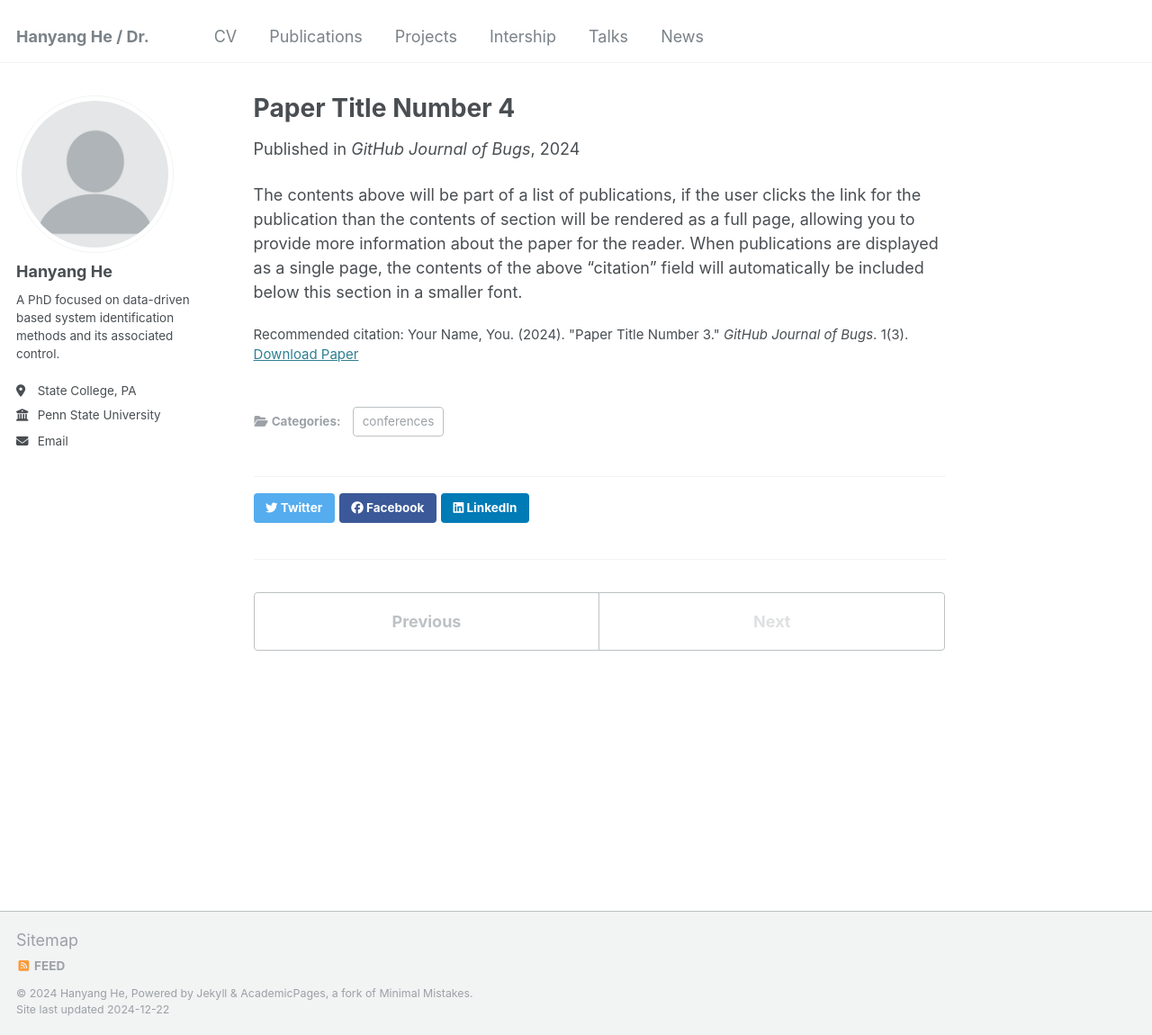
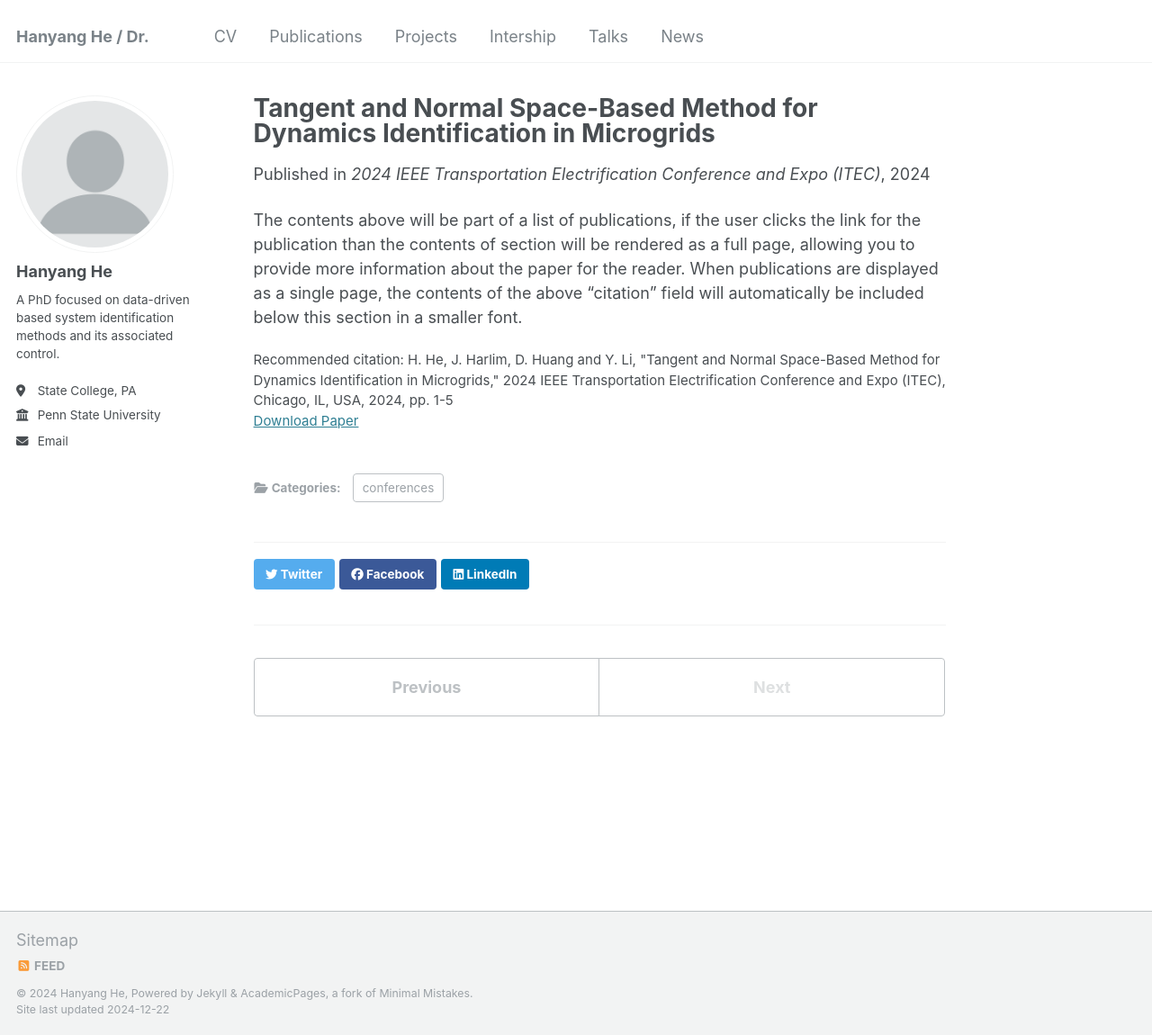
Before and after one commit to HanyangHe/HanyangHe.github.io, a Jekyll site: the page built from _publications/2024-02-17-paper-title-number-4.md, in a window 1280 px wide and 1150 px high. Shown: the whole window at 90% size. Built offline with Jekyll 4.4.1, drawn with Linux system fonts in a browser that asks for light colours.

Commit message:
Update 2024-02-17-paper-title-number-4.md

```diff
--- a/_publications/2024-02-17-paper-title-number-4.md
+++ b/_publications/2024-02-17-paper-title-number-4.md
@@ -1,13 +1,13 @@
 ---
-title: "Paper Title Number 4"
+title: "Tangent and Normal Space-Based Method for Dynamics Identification in Microgrids"
 collection: publications
 category: conferences
 permalink: /publication/2024-02-17-paper-title-number-4
 excerpt: 'This paper is about fixing template issue #693.'
 date: 2024-02-17
-venue: 'GitHub Journal of Bugs'
-paperurl: 'http://academicpages.github.io/files/paper3.pdf'
-citation: 'Your Name, You. (2024). &quot;Paper Title Number 3.&quot; <i>GitHub Journal of Bugs</i>. 1(3).'
+venue: '2024 IEEE Transportation Electrification Conference and Expo (ITEC)'
+paperurl: 'https://ieeexplore.ieee.org/document/10598859'
+citation: 'H. He, J. Harlim, D. Huang and Y. Li, "Tangent and Normal Space-Based Method for Dynamics Identification in Microgrids," 2024 IEEE Transportation Electrification Conference and Expo (ITEC), Chicago, IL, USA, 2024, pp. 1-5'
 ---
 
 The contents above will be part of a list of publications, if the user clicks the link for the publication than the contents of section will be rendered as a full page, allowing you to provide more information about the paper for the reader. When publications are displayed as a single page, the contents of the above "citation" field will automatically be included below this section in a smaller font.
```
